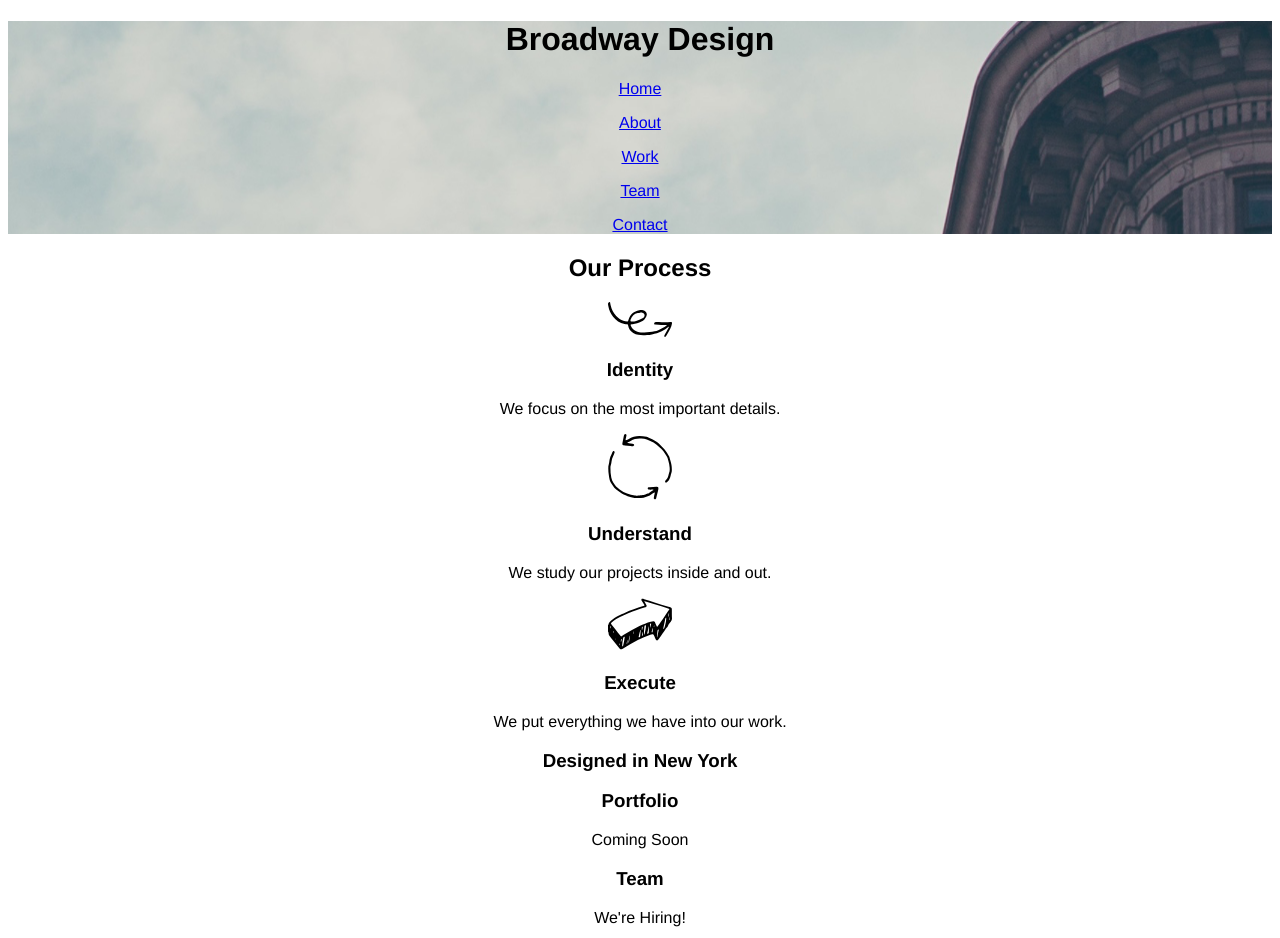
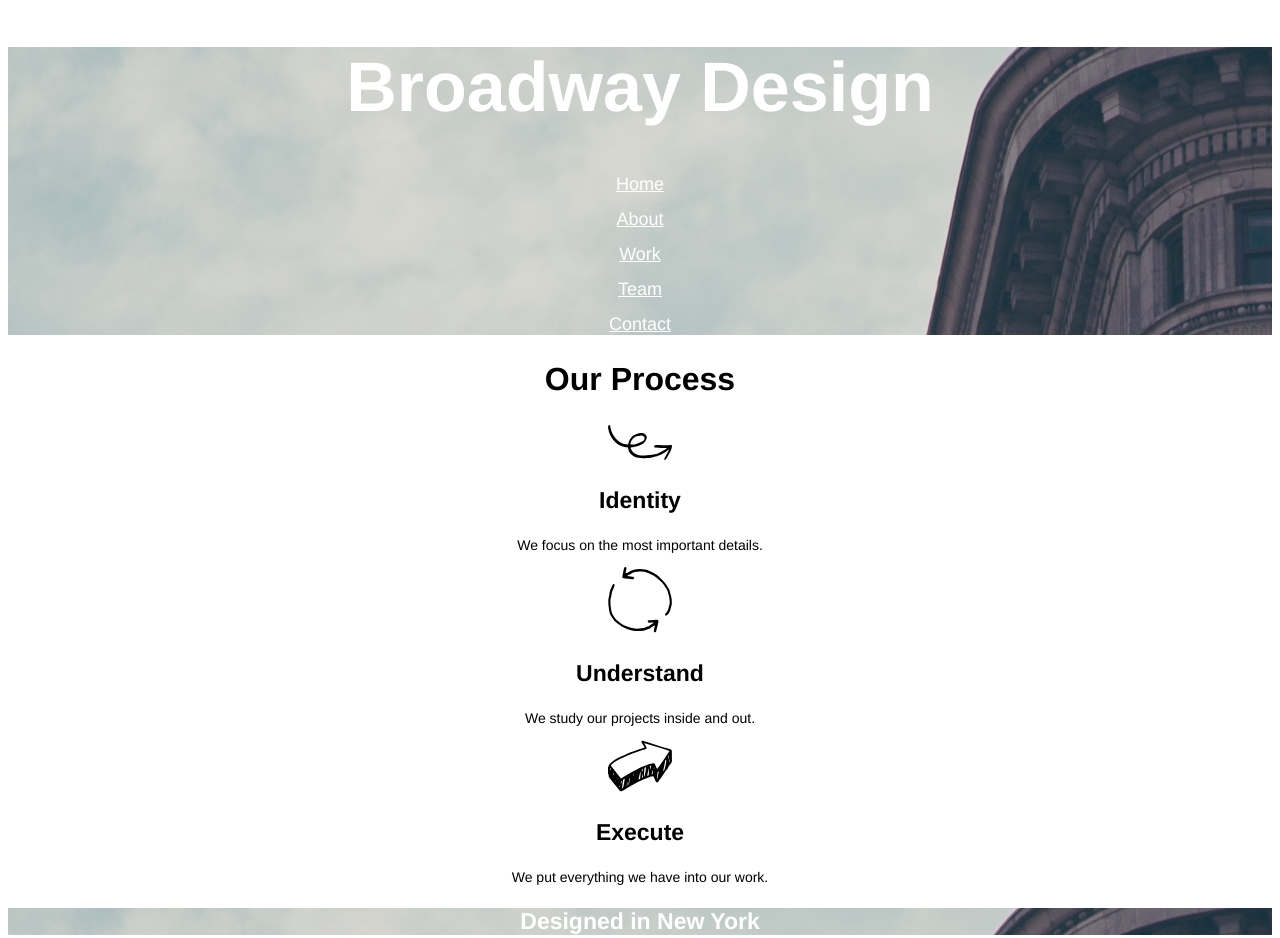
Before and after one commit to andyallbee/broadway, a plain HTML site: page index.html in a window 1280 px wide. Shown: the top 938 px of the page. Drawn offline with Linux system fonts and the light colour scheme.

Commit message:
css nearly complete

```diff
--- a/index.html
+++ b/index.html
@@ -8,7 +8,7 @@
   <body>
     <div id="home">
       <h1>Broadway Design</h1>
-      <nav class="nav">
+      <nav>
         <p><a href="#home">Home</a></p>
         <p><a href="#about">About</a></p>
         <p><a href="#work">Work</a></p>
@@ -29,7 +29,7 @@
       <p>We put everything we have into our work.</p>
     </div>
     <div id="work">
-      <h3>Designed in New York</h3>
+      <h3 class="work">Designed in New York</h3>
       <h3>Portfolio</h3>
       <p>Coming Soon</p>
     </div>
--- a/resources/css/style.css
+++ b/resources/css/style.css
@@ -6,3 +6,38 @@
 #home {
   background-image: url("../images/the-flatiron-building.png");
 }
+
+h1 {
+  font-size: 70px;
+  font-weight: bold;
+  color: white;
+}
+
+#nav {
+  font-size: 18px;
+  color: white;
+}
+
+h2 {
+  font-size: 32px;
+  font-weight: bold;
+}
+
+h3 {
+  font-size: 23px;
+  font-weight: bold;
+}
+
+p {
+  font-size: 14px;
+}
+
+a {
+  font-size: 18px;
+  color: white;
+}
+
+.work {
+  background-image: url("../images/the-flatiron-building.png");
+  color: white;
+}
```
